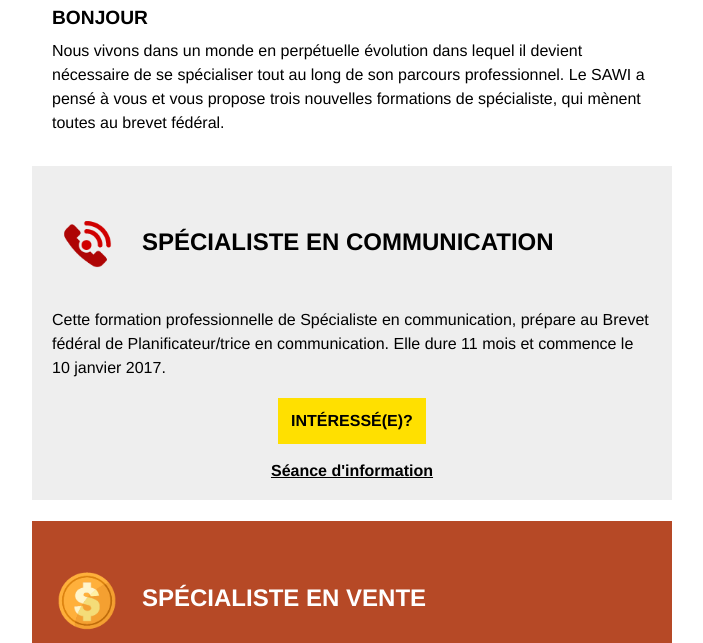
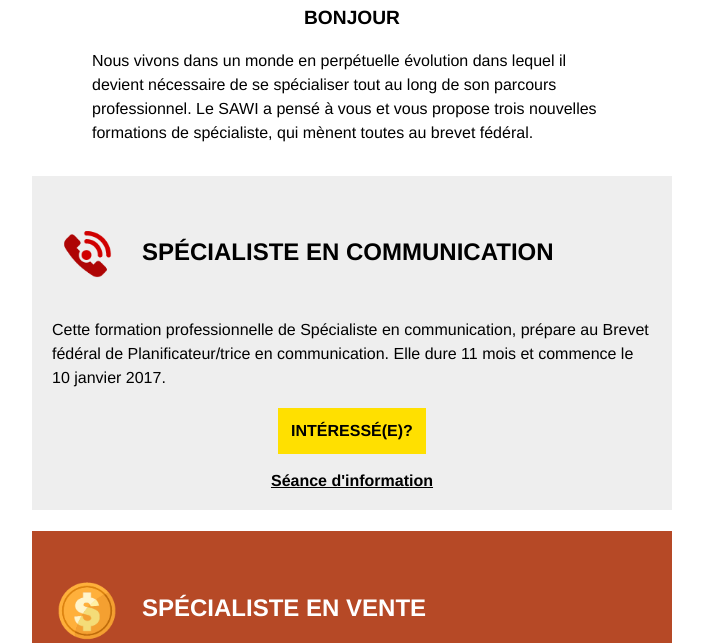
Before and after one commit to antistatique/sawi-newsletter, a website: page newsletter/index.html in a window 1280 px wide. Shown: the part 121-764 px from the top of the page, without its empty margins (288-991 px from the left). Drawn offline with Linux system fonts and the light colour scheme.

Commit message:
bloc intro

```diff
--- a/newsletter/index.html
+++ b/newsletter/index.html
@@ -74,6 +74,7 @@
       font-size: 1.2em;
       font-weight: bold;
       text-transform: uppercase;
+      text: ;
     }
     .bloc_title_white{
       color: #ffffff;
@@ -142,12 +143,10 @@
 
 
   </style>
-
 </head>
 <body style="margin:0px; padding:0px;" color="#000000" bgcolor="#FFFFFF" link="#ffe000" vlink="#ffe000" style="-webkit-text-size-adjust: none;" leftmargin="0" topmargin="0" marginwidth="0" marginheight="0">
-
   <!-- 100% wrapper (grey background) -->
-  <table border="0" width="100%" cellpadding="0" cellspacing="0" bgcolor="#FFFFFF">
+  <table border="0" width="100%" cellpadding="0" cellspacing="0" bgcolor="#ffffff">
     <tr>
       <td align="center">
         <table class="container" border="0" width="640" cellpadding="0" cellspacing="0" bgcolor="#FFFFFF" align="center">
@@ -157,7 +156,7 @@
             </td>
           </tr>
           <tr>
-            <td align="left">
+            <td>
               <!-- logo -->
               <table border="0" bgcolor="#ffffff" width="100%" cellpadding="0" cellspacing="0" align="center">
                 <tr>
@@ -184,12 +183,22 @@
                     <td width="20">
                       <img src="px.gif" border="0" alt="" height="20" width="20">
                     </td>
-                    <td>
+                    <td align="center">
                       <p class="title">
                         <singleline label="Titre">
                           Bonjour
                         </singleline>
                       </p>
+                    </td>
+                    <td width="20">
+                      <img src="px.gif" border="0" alt="" height="20" width="20">
+                    </td>
+                  </tr>
+                  <tr>
+                    <td width="60">
+                      <img src="px.gif" border="0" alt="" height="20" width="60">
+                    </td>
+                    <td>
                       <div class="bloc_text">
                         <multiline label="texte">
                           <p>
@@ -199,8 +208,8 @@
                         </multiline>
                       </div>
                     </td>
-                    <td width="20">
-                      <img src="px.gif" border="0" alt="" height="20" width="20">
+                    <td width="60">
+                      <img src="px.gif" border="0" alt="" height="20" width="60">
                     </td>
                   </tr>
                 </table>
```
